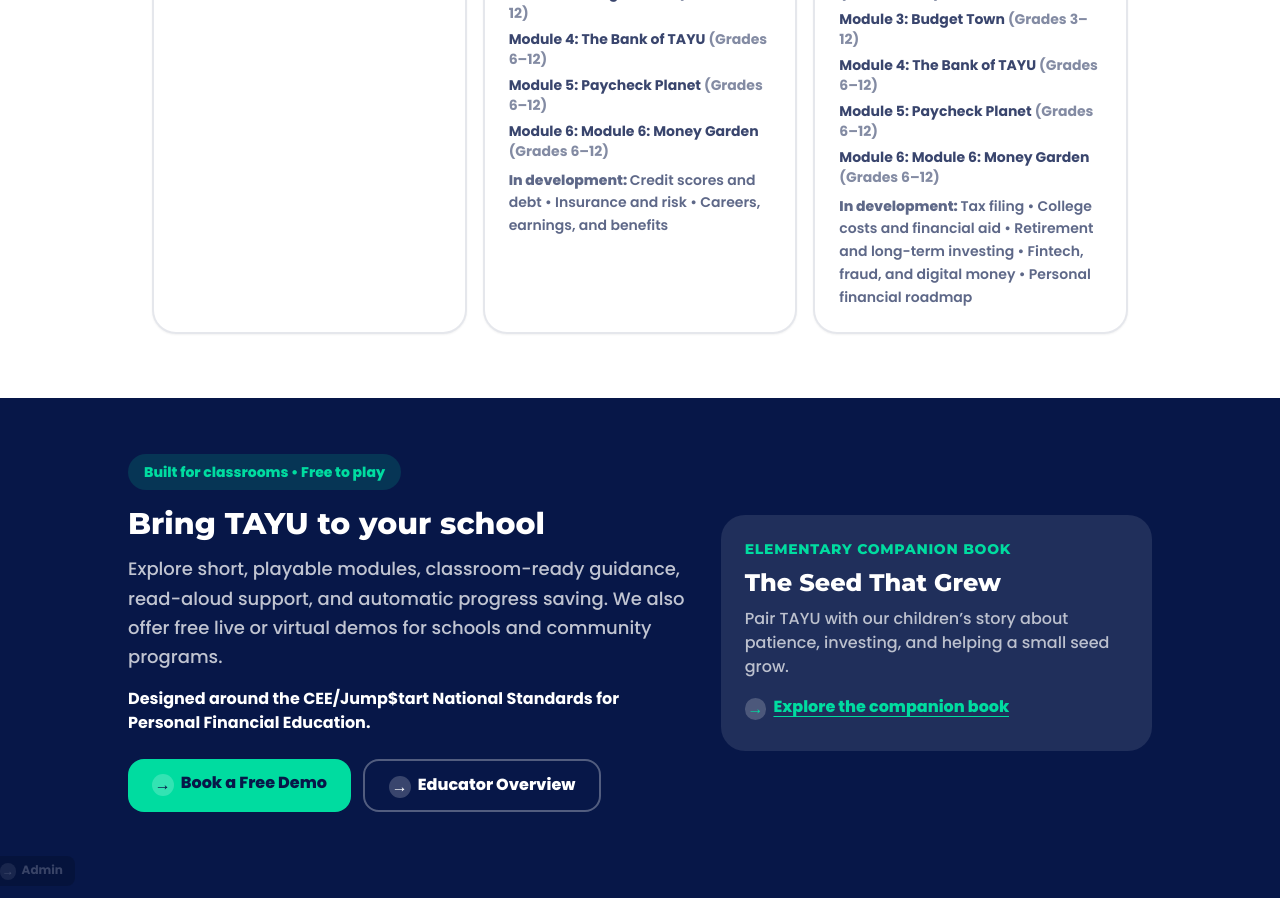
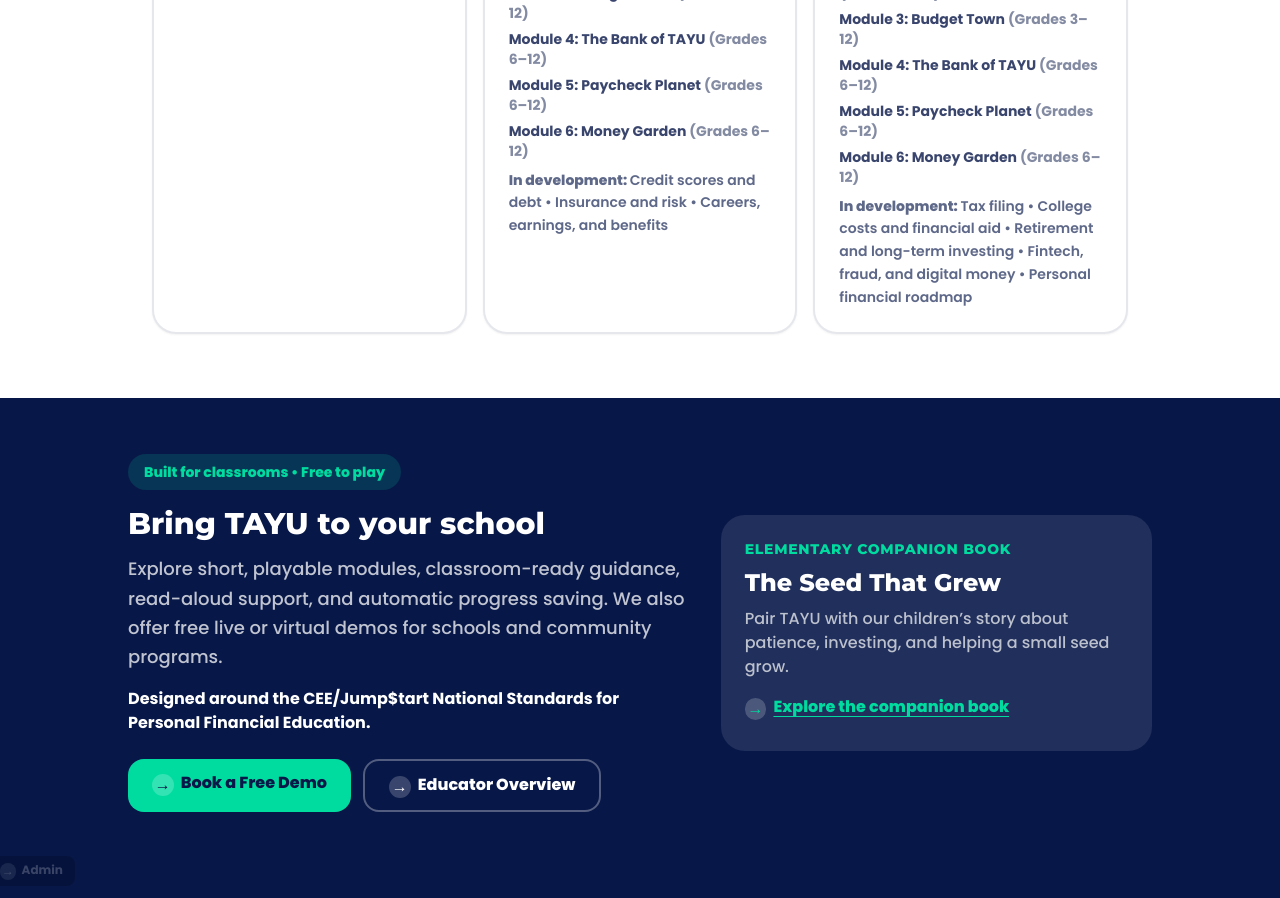
Before and after one commit to dev-rai1/tayu-game, a React (Vite) app in the folder frontend/: page / in a window 1280 px wide. Shown: the part 1460-2358 px from the top of the page. Built offline with nearby package versions, Linux system fonts and the light colour scheme; no server answers.

Commit message:
Normalize Money Garden title for six-module public catalog

```diff
--- a/frontend/src/constants/modules.js
+++ b/frontend/src/constants/modules.js
@@ -48,7 +48,7 @@ export const MODULE_CATALOG = [
   {
     n: 6,
     badge: 'garden',
-    title: 'Module 6: Money Garden',
+    title: 'Money Garden',
     grades: 'Grades 6–12',
     minutes: 'Two 6–8 min parts',
     desc: 'Part 1 introduces investing and pretend stocks. Part 2 uses market clues, risk, patience, and rebalancing.',
```
